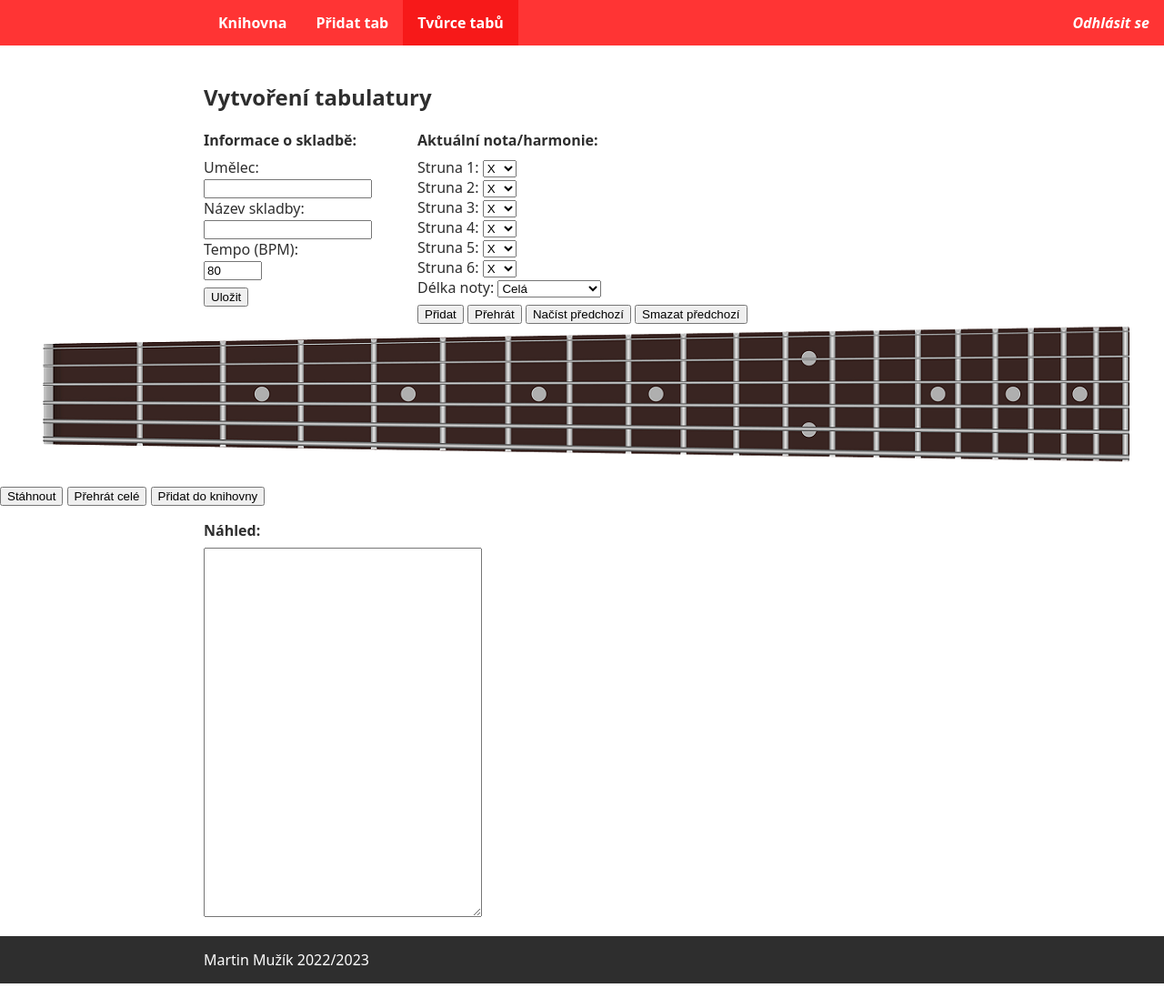
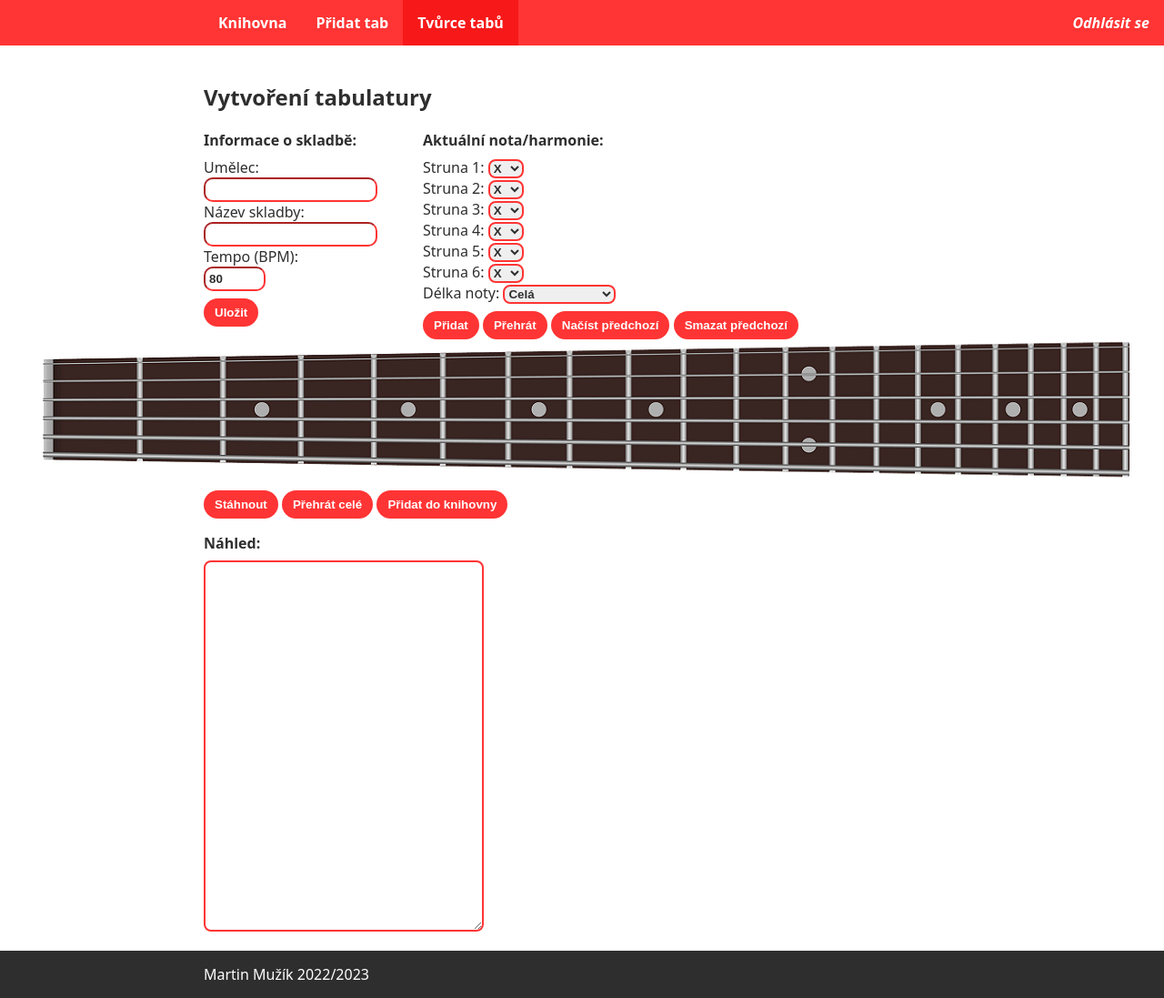
Before and after one commit to MartinMuzik/guitarTabPlayer, a PHP site: page /generator.html in a window 1280 px wide. Shown: the whole page at 91% size. Run offline with PHP 8.4, Linux system fonts and the light colour scheme.

Commit message:
Styling and saveMetadata bugfix

```diff
--- a/Web/styles/style.css
+++ b/Web/styles/style.css
@@ -82,14 +82,23 @@ body {
     color: #FFFFFF;
     padding: 15px 0px;
     margin-left: 15px;
+    margin-bottom: 0;
 }
-#home-page-footer {
+#player-footer-text {
+    color: #FFFFFF;
+    padding: 0px;
+    margin: 0px;
+}
+#player-footer {
+    color: #FFFFFF;
     display: flex;
     flex-direction: row;
+    justify-content: space-between;
+    padding: 15px 0;
+    margin: 0 15px;
 }
 #admin-login-link {
     color: #FFFFFF;
-    padding: 15px 15px 15px 40px;
     margin: 0px;
     text-decoration: none;
     font-style: italic;
@@ -144,6 +153,9 @@ body {
     #song-list {
         width: 64%;
     }
+    #player-footer {
+        margin: 0 18.25%;
+    }
 }
 
 
@@ -191,13 +203,23 @@ body {
 }
 .metadata-input {
     resize: none;
+    border-radius: 10px;
+    border-color: #FF3434;
+    border-width: 2px;
+    padding: 4px;
+    color: #2e2e2e;
+    font-weight: bold;
 }
 
 #output-textarea {
     resize: vertical;
-    margin-left: 15px;
     height: 400px;
     width: 300px;
+    border-radius: 8px;
+    border-color: #FF3434;
+    border-width: 2px;
+    color: #2e2e2e;
+    font-weight: bold;
 }
 
 #generator-controls {
@@ -214,19 +236,42 @@ body {
 }
 .generator-btn {
     margin-top: 8px;
+    background-color: #FF3434;
+    color: #FFFFFF;
+    border: 0;
+    font-weight: bold;
+    padding: 8px 12px;
+    border-radius: 16px;
+}
+.generator-btn:hover {
+    background-color: #F71919;
+}
+.generator-btn:active {
+    background-color: #cc1010;
+}
+.generator-selector {
+    border-radius: 8px;
+    border-color: #FF3434;
+    border-width: 2px;
+    color: #2e2e2e;
+    font-weight: bold;
 }
 #output-text {
     font-weight: bolder;
-    margin-left: 15px;
     margin-bottom: 8px;
-}
-#remove-previous-btn {
-    margin-left: 10px;
 }
 .prevent-select {
     user-select: none;
     -webkit-user-select: none; /* Safari */
     -ms-user-select: none; /* IE 10 and IE 11 */
+}
+#output-div {
+    margin-left: 15px;
+}
+#error-message {
+    margin: 3px 0;
+    font-weight: bolder;
+    font-style: italic;
 }
 
 @media screen and (min-width: 1200px) {
@@ -240,18 +285,7 @@ body {
     #generator-controls {
         margin-left: 17.5%;
     }
-    #output-textarea {
-        margin-left: 17.5%;
-    }
-    #output-text {
+    #output-div {
         margin-left: 17.5%;
     }
 }
-
-@media screen and (max-width: 1199px) {
-    #output-textarea {
-        resize: vertical;
-        margin-left: 15px;
-        margin-right: 15px;
-    }
-}
```
